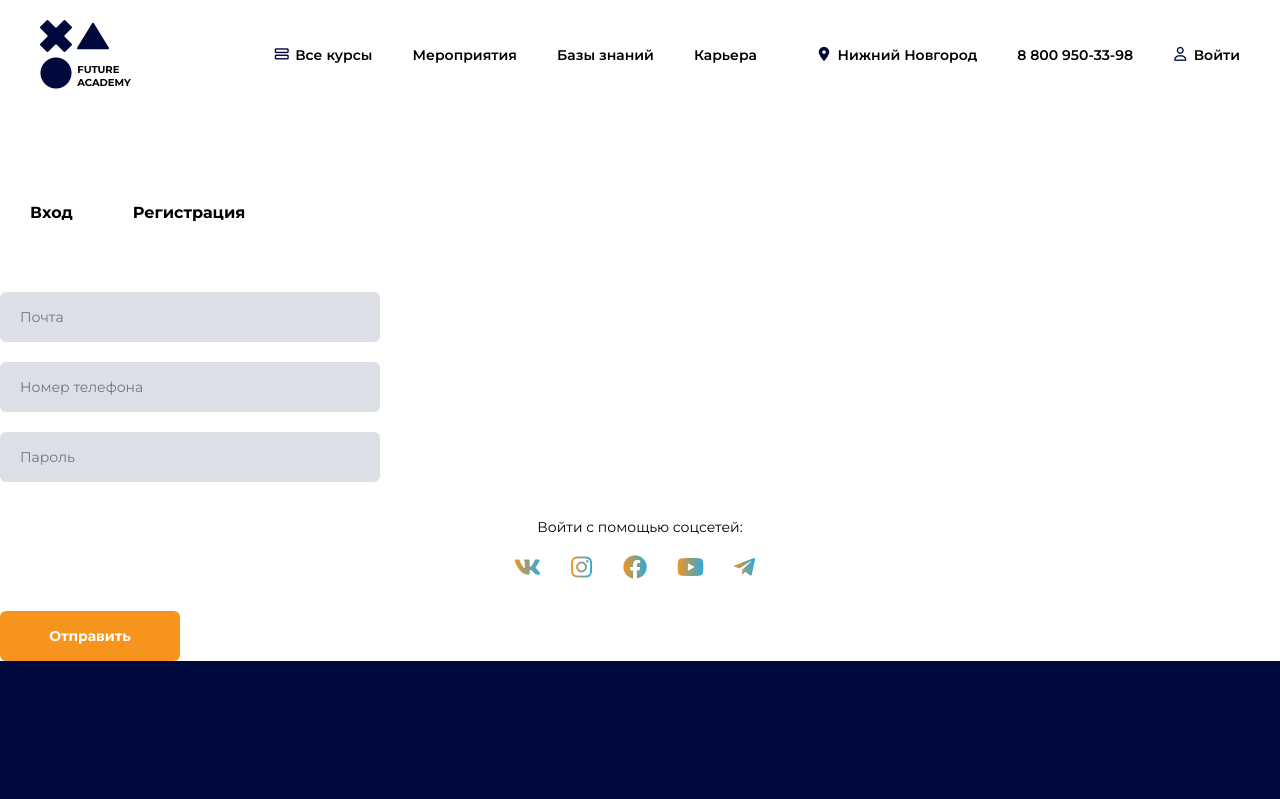
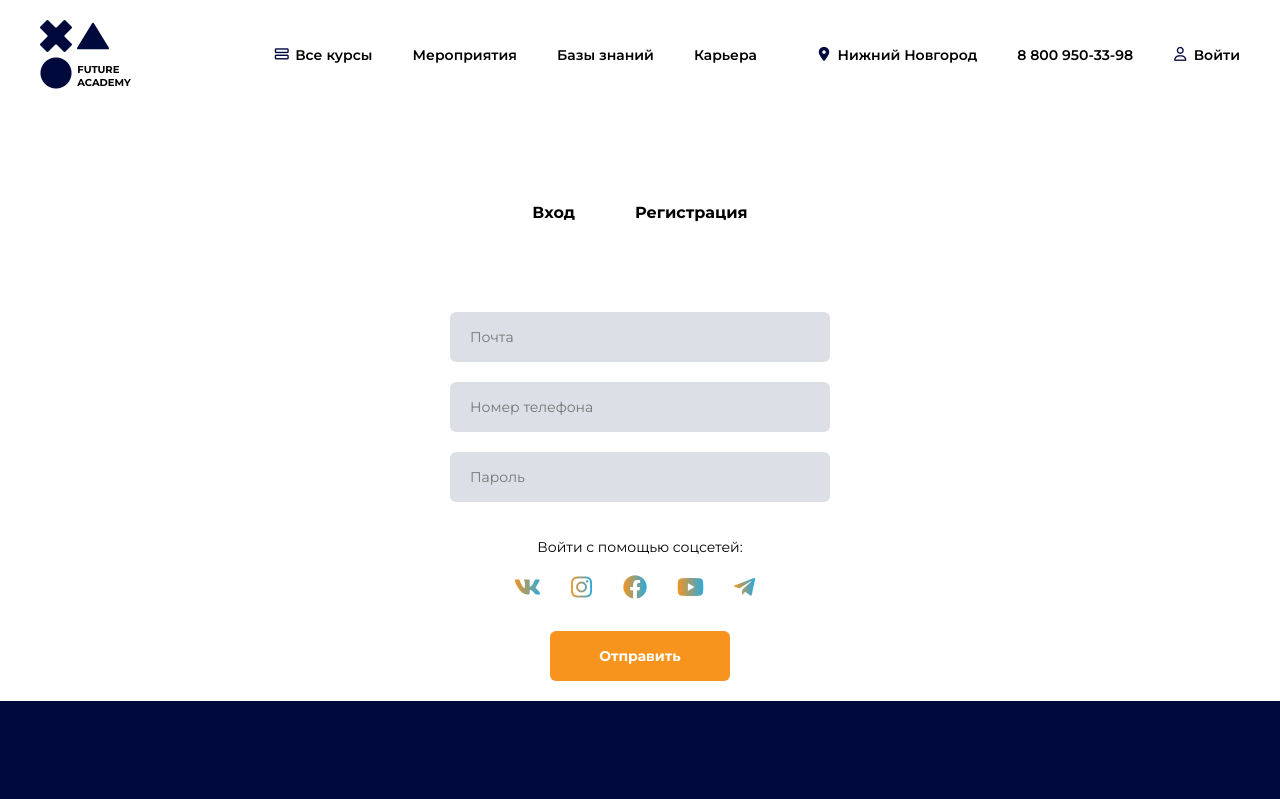
Before and after one commit to SKY8trash/FutureAcademy_, a Vue app: page /Login in a window 1280 px wide. Shown: the top 799 px of the page. Built offline with nearby package versions, Linux system fonts and the light colour scheme.

Commit message:
add admin

```diff
--- a/src/components/AllCourses/AllCourses.vue
+++ b/src/components/AllCourses/AllCourses.vue
@@ -17,7 +17,7 @@ const courses = [
     "../../../public/mobile.png",
     "Разработка мобильных приложений",
     "Разработчик мобильных приложений создаёт приложения, которыми люди ежедневно пользуются на смартфонах, умных часах и планшетах.",
-    "24 мая",
+    "24 мая"
   ),
   new Course("../../../public/mobile.png", "хыхы", "hahahahaha", "сегодня"),
   new Course("../../../public/mobile.png", "хыхы", "hahahahaha", "сегодня"),
@@ -26,7 +26,7 @@ const courses = [
     "хыхы",
     "hahahahaha",
     "сегодня",
-    true,
+    true
   ),
   new Course("../../../public/mobile.png", "хыхы", "hahahahaha", "сегодня"),
   new Course("../../../public/mobile.png", "хыхы", "hahahahaha", "сегодня"),
@@ -35,7 +35,7 @@ const courses = [
     "хыхы",
     "hahahahaha",
     "сегодня",
-    true,
+    true
   ),
 ]
 </script>
--- a/src/components/Login/Login.scss
+++ b/src/components/Login/Login.scss
@@ -1,8 +1,3 @@
-@import url("https://fonts.googleapis.com/css2?family=Montserrat:ital,wght@0,100..900;1,100..900&display=swap");
-* {
-  margin: 0;
-  padding: 0;
-}
 :root {
   --font-family: "Montserrat", sans-serif;
   --second-family: "Font Awesome 5 Brands", sans-serif;
@@ -11,26 +6,12 @@
   --orange: #f7941d;
   --blue: #27aae1;
 }
-// body {
-//   max-width: 1920px;
-//   margin-left: 370px;
-//   margin-right: 370px;
-//   background: #f6f7f9;
-// }
-// main {
-//   margin-bottom: 99px;
-//   font-family: var(--font-family);
-//   text-align: center;
-//   a {
-//     text-decoration: none;
-//   }
-// }
 
 .register__nav {
   margin-top: 94px;
   font-weight: 700;
   font-size: 16px;
-  /* text-align: center; */
+  text-align: center;
 
   a {
     color: #000;
@@ -46,6 +27,9 @@
   margin-top: 15px;
 }
 .register__input {
+  display: flex;
+  align-items: center;
+  justify-content: center;
   margin-top: 50px;
 }
 .register__input__nav {
@@ -83,6 +67,10 @@
 }
 .register__btn {
   margin-top: 32px;
+  display: flex;
+  align-items: center;
+  justify-content: center;
+  margin-bottom: 20px;
 }
 .btn {
   border-radius: 6px;
--- a/src/components/Login/Login.vue
+++ b/src/components/Login/Login.vue
@@ -1,5 +1,6 @@
 <template>
   <main class="main">
+    <div class="container">
       <div class="register__form">
         <div class="register__nav">
           <a href="/Login">Вход</a>
@@ -48,6 +49,7 @@
           />
         </div>
       </div>
+    </div>
   </main>
 </template>
 
```
Also changed, not shown: src/components/Admin/AdminUsers.vue (added, +8 -0 lines), src/components/Admin/AdminUsers.scss (added), src/pages/AdminUsers.vue (added). Lines whose indentation alone changed are shown as unchanged.
